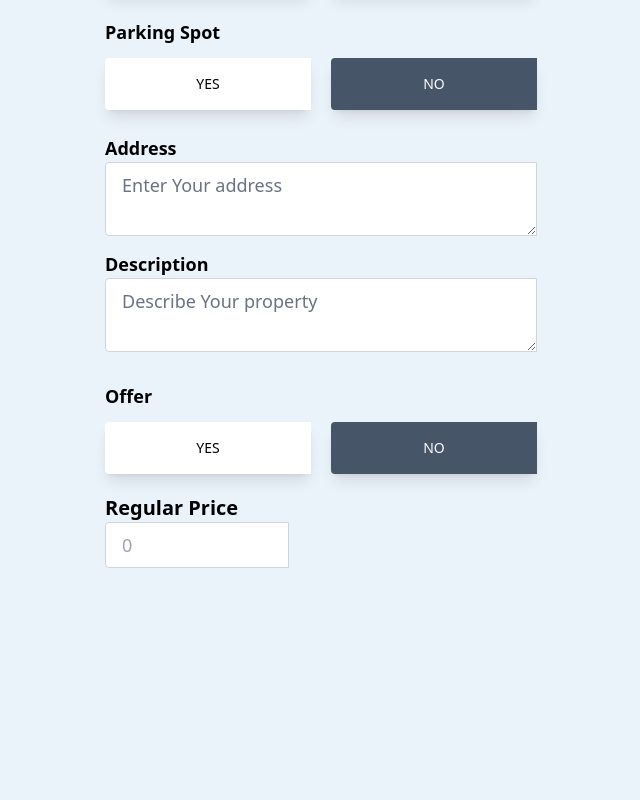
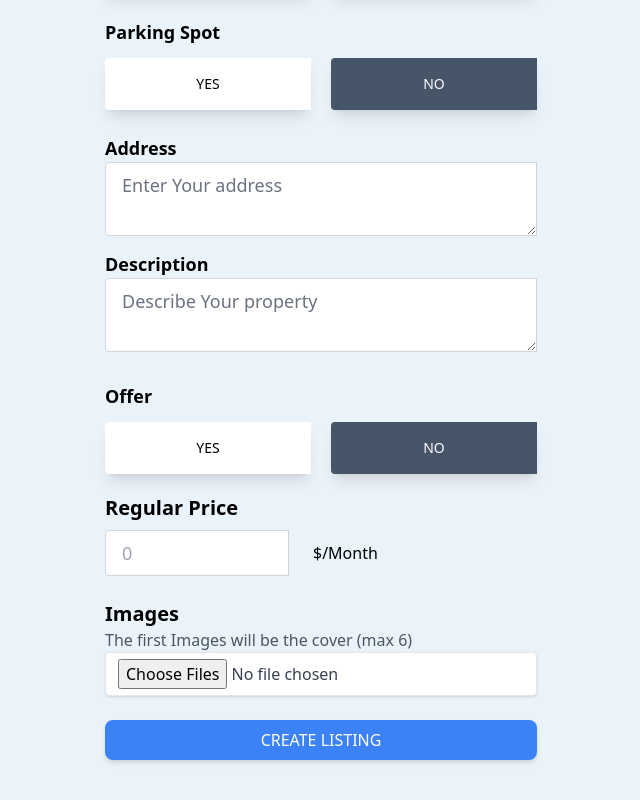
Before and after one commit to Pankaj7431/reacltor-clone-app, a React (Create React App) app: page /create-listing in a window 1280 px wide. Shown: the part 538-1338 px from the top of the page, without its empty margins (319-959 px from the left). Before the commit the page ends 1146 px from the top, so only its background shows below. Built offline with nearby package versions, Linux system fonts and the light colour scheme; no server answers.

Commit message:
Minor changes

```diff
--- a/src/pages/create-listing.jsx
+++ b/src/pages/create-listing.jsx
@@ -7,14 +7,46 @@ export default function CreateListing() {
     bedroom: 1,
     bathroom: 1,
     parking: false,
-    furnished:false,
-    address:"",
-    description:"",
-    offer:false,
+    furnished: false,
+    address: "",
+    description: "",
+    offer: false,
     regularPrice: 0,
+    discountedPrice: 0,
   });
-  const { type, name, bedroom, bathroom, parking, furnished, address, description, offer, regularPrice } = formData;
-  function onChange() {}
+  const { type,
+    name,
+    bedroom,
+    bathroom,
+    parking,
+    furnished,
+    address,
+    description,
+    offer,
+    regularPrice,
+    discountedPrice } = formData;
+
+  function onChange(e) {
+    let boolean = null;
+    if (e.target.value === "true") {
+      boolean = true;
+    }
+    if (e.target.value === "false") {
+      boolean = false;
+    }
+    if (e.target.files) {
+      setFormdata((prevState) => ({
+        ...prevState,
+        images: e.target.flies
+      }))
+    }
+    if (!e.target.files) {
+      setFormdata((prevState) => ({
+        ...prevState,
+        [e.target.id]: boolean ?? e.target.value
+      }))
+    }
+  }
   return (
     <main className="max-w-md px-2 mx-auto ">
       <h1 className="text-3xl text-center mt-6 font-bold">Create a Listing</h1>
@@ -25,7 +57,7 @@ export default function CreateListing() {
           <button
             type="button"
             id="type"
-            value="sell"
+            value="rent"
             onClick={onChange}
             className={`mr-2 px-7 py-4 font-medium text-sm uppercase
           shadow-lg rounded-l hover:shadow-xl focus:shadow-xl
@@ -37,7 +69,7 @@ export default function CreateListing() {
           <button
             type="button"
             id="type"
-            value="rent"
+            value="sell"
             onClick={onChange}
             className={`ml-3 px-7 py-4 font-medium text-sm uppercase
           shadow-lg rounded-l hover:shadow-xl focus:shadow-xl
@@ -53,8 +85,8 @@ export default function CreateListing() {
           id="name"
           value={name}
           onClick={onChange}
-          placeholder="Property Name"
-          maxLength="52"
+          placeholder="Name"
+          maxLength="32"
           minLength="10"
           required
           className="w-full px-4 py-2 text-lg text-gray-400
@@ -119,7 +151,7 @@ export default function CreateListing() {
             className={`ml-3 px-7 py-4 font-medium text-sm uppercase
           shadow-lg rounded-l hover:shadow-xl focus:shadow-xl
           transition ease-in-out w-full
-          ${ furnished ? "bg-white text-black" : "bg-slate-600 text-white"}`}
+          ${furnished ? "bg-white text-black" : "bg-slate-600 text-white"}`}
           >
             No
           </button>
@@ -134,7 +166,7 @@ export default function CreateListing() {
             className={`mr-2 px-7 py-4 font-medium text-sm uppercase
           shadow-lg rounded-l hover:shadow-xl focus:shadow-xl
           transition ease-in-out w-full
-          ${! parking ? "bg-white text-black" : "bg-slate-600 text-white"}`}
+          ${!parking ? "bg-white text-black" : "bg-slate-600 text-white"}`}
           >
             Yes
           </button>
@@ -187,7 +219,7 @@ export default function CreateListing() {
             className={`mr-2 px-7 py-4 font-medium text-sm uppercase
           shadow-lg rounded-l hover:shadow-xl focus:shadow-xl
           transition ease-in-out w-full
-          ${ !offer ? "bg-white text-black" : "bg-slate-600 text-white"}`}
+          ${!offer ? "bg-white text-black" : "bg-slate-600 text-white"}`}
           >
             Yes
           </button>
@@ -199,14 +231,15 @@ export default function CreateListing() {
             className={`ml-3 px-7 py-4 font-medium text-sm uppercase
           shadow-lg rounded-l hover:shadow-xl focus:shadow-xl
           transition ease-in-out w-full
-          ${ offer ? "bg-white text-black" : "bg-slate-600 text-white"}`}
+          ${offer ? "bg-white text-black" : "bg-slate-600 text-white"}`}
           >
             No
           </button>
         </div>
-        <div className="flex">
+        <div className="flex justify-start items-center mb-6">
           <div className="">
             <p className="text-xl mt-5 font-semibold ">Regular Price</p>
+            <div className="flex w-full justify-center items-center space-x-6 mt-2">
               <input
                 type="number"
                 id="regularPrice"
@@ -220,15 +253,59 @@ export default function CreateListing() {
         transition ease-in-out duration-500 focus:text-gray-700 focus:bg-white
         focus:border-slate-600 focus:shadow-xl"
               />
-
-            </div>
-
-          </div>
-          {type ==="rent" && (
+              {type === "sell" && (
                 <div className="">
-                <p className="w-full whitespace-nowrap text-md">$/Month</p>
+                  <p className="text-md w-full whitespace-nowrap top">$/Month</p>
                 </div>
               )}
+            </div>
+          </div>
+        </div>
+        {offer && (
+          <div className="flex justify-start items-center mb-6">
+            <div className="">
+              <p className="text-xl mt-5 font-semibold ">Discounted Price</p>
+              <div className="flex w-full justify-center items-center space-x-6 mt-2">
+                <input
+                  type="number"
+                  id="discountedrPrice"
+                  value={discountedPrice}
+                  onClick={onChange}
+                  min="50"
+                  max="50000000"
+                  required
+                  className="w-full px-4 py-2 text-lg text-gray-400
+        bg-white border border-gray-300 rounded-l
+        transition ease-in-out duration-500 focus:text-gray-700 focus:bg-white
+        focus:border-slate-600 focus:shadow-xl"
+                />
+                {type === "sell" && (
+                  <div className="">
+                    <p className="text-md w-full whitespace-nowrap top">$/Month</p>
+                  </div>
+                )}
+              </div>
+            </div>
+          </div>
+        )}
+        <div className="mb-6 ">
+          <p className="text-xl font-semibold">Images</p>
+          <p className="text-gray-600">The first Images will be the cover (max 6)</p>
+          <input type="file" name="" id="images" onChange={onChange}
+            accept=".jpg,.png,.jpeg"
+            multiple
+            required
+            className="w-full px-3 py-1.5 text-gray-700 bg-white
+          border border-black-300 rounded cursor-pointer shadow
+          transtion duration-200 ease-in-out focus:bg-white focus:bg-blue
+          "
+          />
+        </div>
+        <button type="submit" className="w-full bg-blue-500 text-white
+              uppercase px-7 py-2 text-m font-medium
+              rounded-lg shadow-md hover:bg-blue-600 transition
+              ease-in-out duration-700 hover:shadow-xl
+              active:bg-blue-800">Create Listing</button>
       </form>
     </main>
   );
```
Lines whose indentation alone changed are shown as unchanged.
